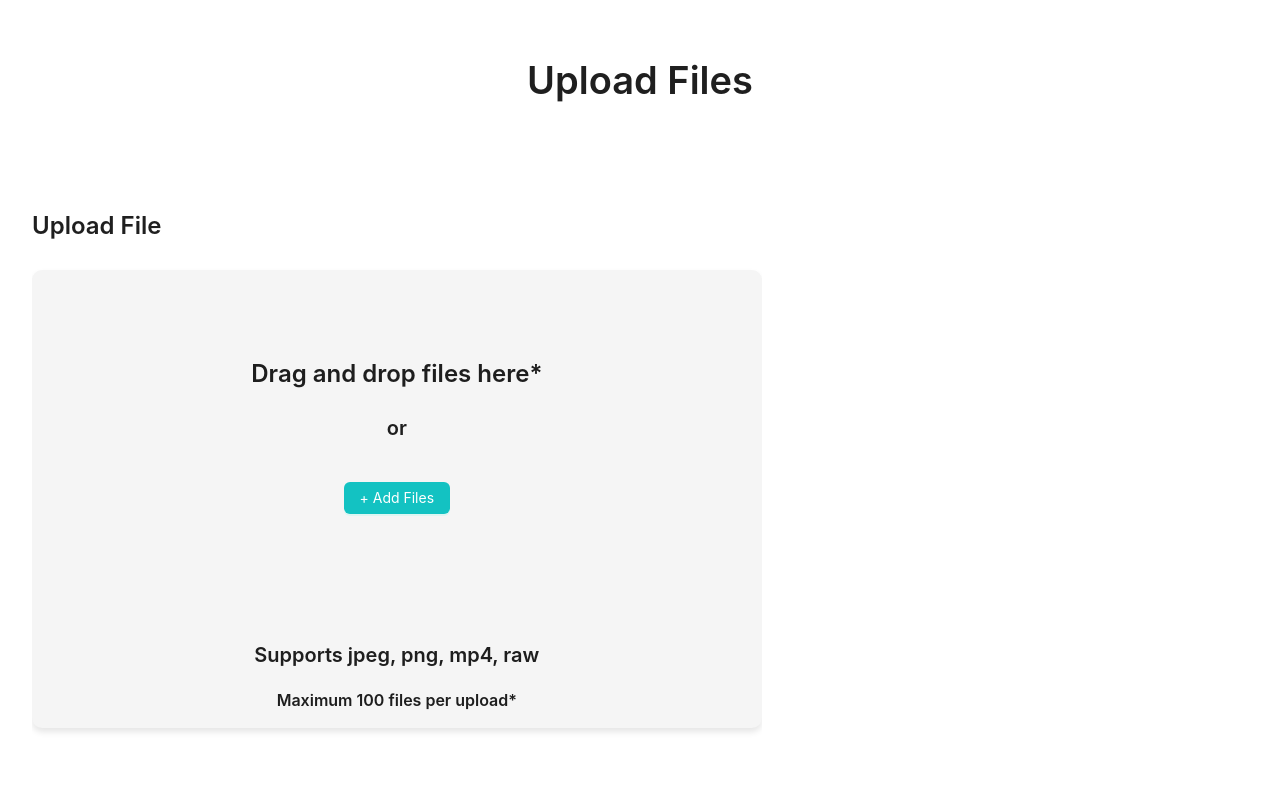
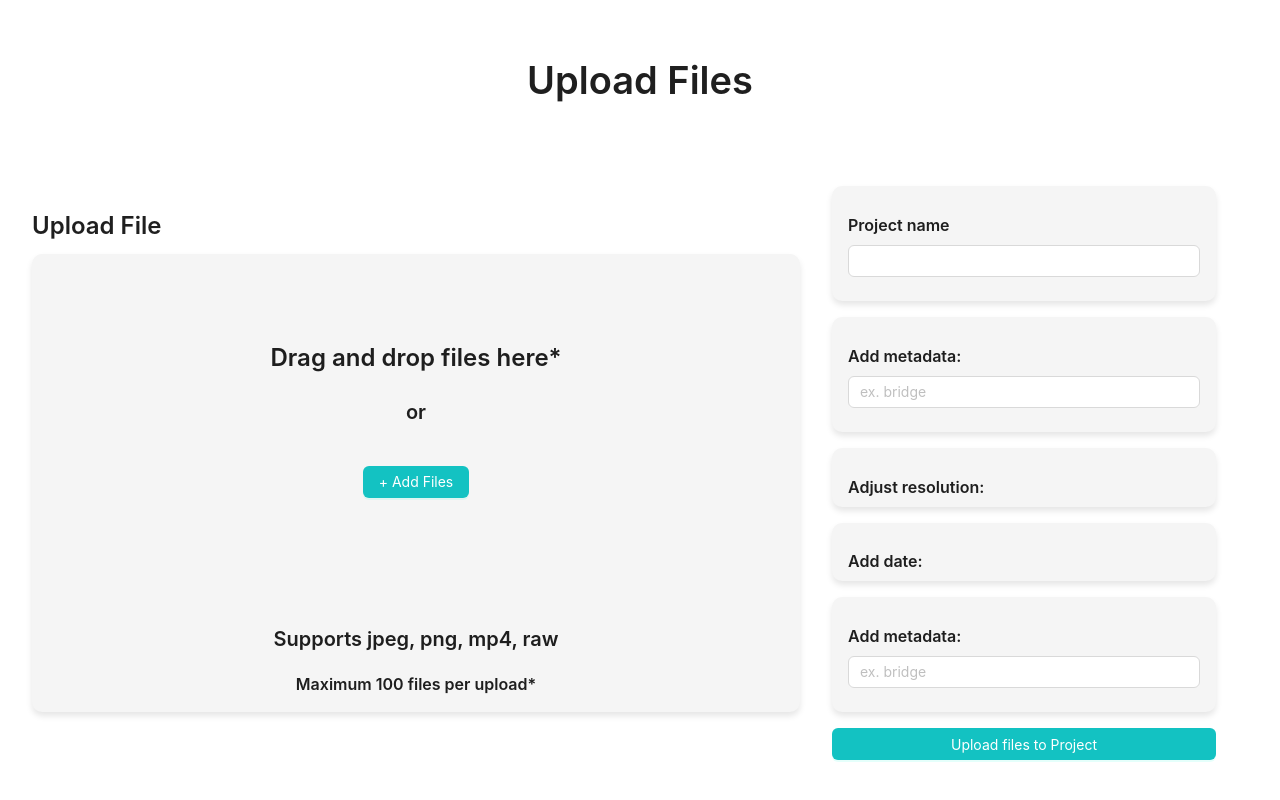
Before and after one commit to Sneaky-Breeky/Team-6-AE, a React (Create React App) app in the folder src/frontend/: page /user/upload in a window 1280 px wide. Built offline with nearby package versions, Linux system fonts and the light colour scheme.

Commit message:
added visual updates

```diff
--- a/src/frontend/src/pages/user/UserUpload.js
+++ b/src/frontend/src/pages/user/UserUpload.js
@@ -1,10 +1,24 @@
+import React, { useState } from 'react';
 import Box from '@mui/material/Box';
-import { Typography, Button } from "antd";
+import { Input, Typography, Button, Form } from "antd";
+
 const { Title } = Typography;
 
 //TODO : some of the boxes use the same formatting as UserDashboard.js, best to abstract styles
 
 export default function UserDashboard() {
+    const [projectName, setProjectName] = useState(null);
+    const [metadataTags, setMetadataTags] = useState(null);
+    const [location, setLocation] = useState(null);
+    const metadataBoxStyle = {
+        textAlign: 'left',
+        backgroundColor: '#f5f5f5',
+        borderRadius: '10px',
+        boxShadow: '0 4px 6px rgba(0, 0, 0, 0.1)',
+        paddingLeft: 2,
+        paddingRight: 2,
+    };
+
     return (
         <Box
             sx={{
@@ -28,7 +42,6 @@ export default function UserDashboard() {
                 sx={{
                     display: 'flex',
                     flexGrow: 1,
-                    padding: 4,
                 }}
             >
                 {/* Left container for upload */}
@@ -37,10 +50,11 @@ export default function UserDashboard() {
                         display: 'flex',
                         flexDirection: 'column',
                         justifyContent: 'flex-start',
-                        gap: 2,
                         width: '60%',
                         minWidth: '150px',
                         overflow: 'hidden',
+                        padding: 4,
+                        paddingRight: 2,
                     }}
                 >
                     <Title level={3} style={{ textAlign: 'left' }}>
@@ -92,6 +106,69 @@ export default function UserDashboard() {
                     </Box>
                 </Box>
 
+                {/* Right container for metadata */}
+                <Box
+                    sx={{
+                        display: 'flex',
+                        flexDirection: 'column',
+                        justifyContent: 'flex-start',
+                        gap: 2,
+                        width: '30%',
+                        minWidth: '150px',
+                        overflow: 'hidden',
+                        padding: 4,
+                        paddingLeft: 2,
+                    }}
+                >
+                    {/*Project Name Box*/}
+                    <Box sx={metadataBoxStyle}>
+                        <Title level={5}>Project name</Title>
+                        <Form.Item>
+                            <Input
+                                value={projectName}
+                                onChange={(e) => setProjectName(e.target.value)}
+                            />
+                        </Form.Item>
+                    </Box>
+
+                    {/*Metadata Tags Box*/}
+                    <Box sx={metadataBoxStyle}>
+                        <Title level={5}>Add metadata:</Title>
+                        <Form.Item>
+                            <Input
+                                placeholder="ex. bridge"
+                                value={metadataTags}
+                                onChange={(e) => setMetadataTags(e.target.value)}
+                            />
+                        </Form.Item>
+                    </Box>
+
+                    {/*Resolution Box*/}
+                    <Box sx={metadataBoxStyle}>
+                        <Title level={5}>Adjust resolution:</Title>
+                    </Box>
+
+                    {/*Date Box*/}
+                    <Box sx={metadataBoxStyle}>
+                        <Title level={5}>Add date:</Title>
+                    </Box>
+
+                    {/*Location Box*/}
+                    <Box sx={metadataBoxStyle}>
+                        <Title level={5}>Add metadata:</Title>
+                        <Form.Item>
+                            <Input
+                                placeholder="ex. bridge"
+                                value={location}
+                                onChange={(e) => setLocation(e.target.value)}
+                            />
+                        </Form.Item>
+                    </Box>
+
+                    <Button type="primary" htmlType="button" color="cyan" variant="solid" >
+                        Upload files to Project
+                    </Button>
+                </Box>
             </Box>
         </Box>
     )
```
